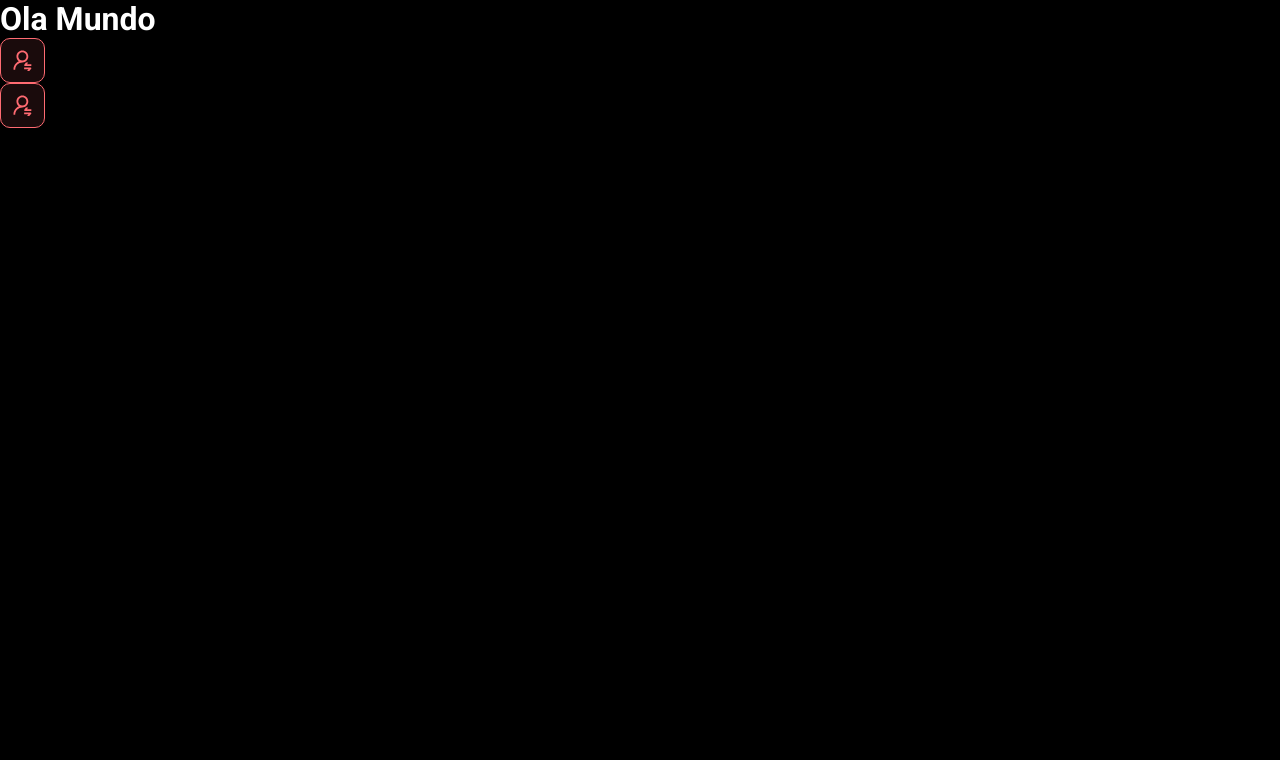
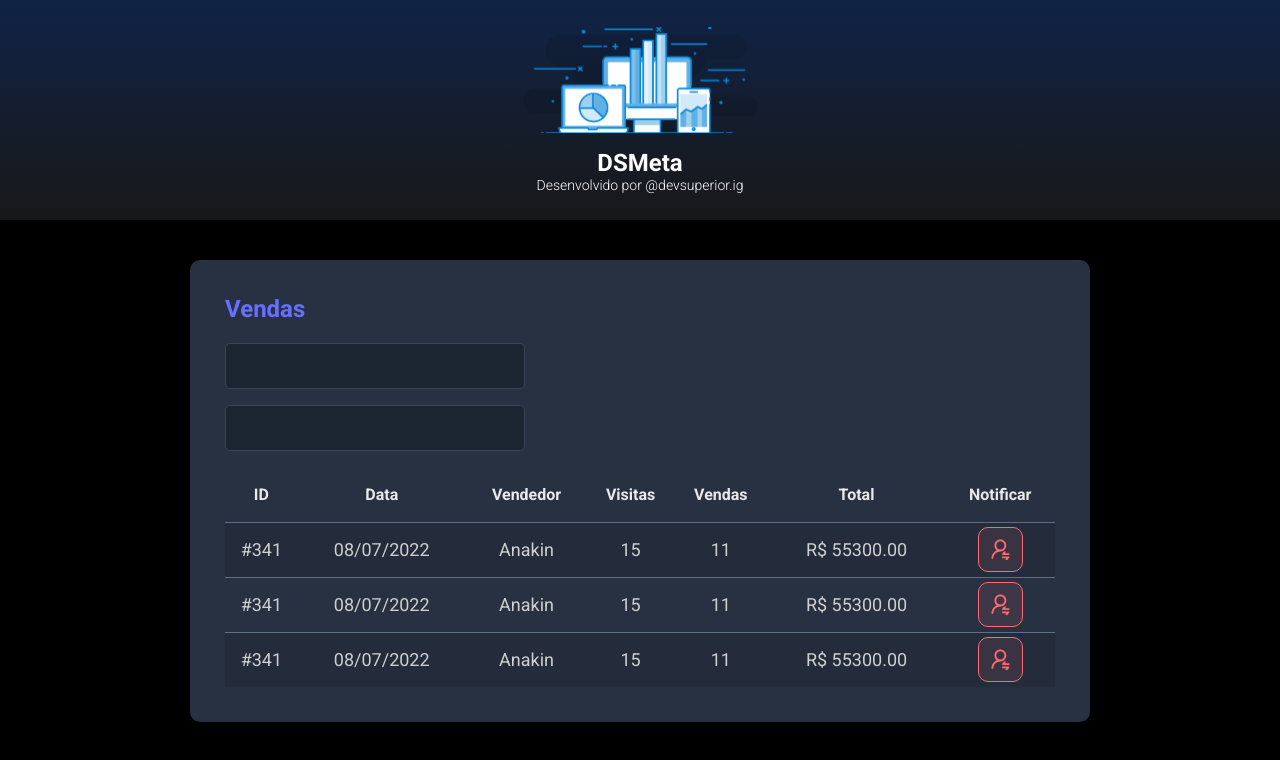
Before and after one commit to FrankDestro/Projeto-SDS5-FRANK-DSMeta, a React (Vite) app in the folder frontend/: page / in a window 1280 px wide. Shown: the top 760 px of the page. Built offline with nearby package versions, Linux system fonts and the light colour scheme.

Commit message:
Other Components

```diff
--- a/frontend/src/App.tsx
+++ b/frontend/src/App.tsx
@@ -1,12 +1,19 @@
-import NotificationButton from "./components/NotificationButton"
+
+import Header from "./components/Header"
+import SalesCard from "./components/SalesCard"
+
 
 function App() {
    return (
       <>
-         <h1> Ola Mundo </h1>
-         <NotificationButton></NotificationButton>
-         <NotificationButton></NotificationButton>
-
+         <Header />
+         <main>
+            <section id="sales">
+               <div className="dsmeta-container">
+                  <SalesCard/>
+               </div>
+            </section>
+         </main>
       </>
    )
 }
--- /dev/null
+++ b/frontend/src/components/Header/index.tsx
@@ -0,0 +1,17 @@
+import logo from '../../assets/img/logo.svg'
+
+function Header() {
+    return (
+        <header>
+            <div className="dsmeta-logo-container">
+                <img src={logo} alt="DSMeta" />
+                    <h1>DSMeta</h1>
+                    <p>Desenvolvido por
+                        <a href="http://www.instagram.com/devsuperior.ig"> @devsuperior.ig</a>
+                    </p>
+            </div>
+        </header>
+    )
+}
+
+export default Header
--- /dev/null
+++ b/frontend/src/components/Header/styles.css
@@ -0,0 +1,29 @@
+header {
+    background: linear-gradient(180deg, #102347 0%, #181818 100%);
+    height: 220px;
+    display: flex;
+    align-items: center;
+    justify-content: center;
+
+}
+
+
+.dsmeta-logo-container {
+    display: flex;
+    flex-direction: column;
+    align-items: center;
+}
+
+.dsmeta-logo-container img {
+    width: 235px;
+}
+
+.dsmeta-logo-container h1 {
+    margin-top: 15px;
+    font-size: 24px;
+}
+
+.dsmeta-logo-container p {
+    font-size: 14px;
+    font-weight: 300;
+}
--- /dev/null
+++ b/frontend/src/components/SalesCard/index.tsx
@@ -0,0 +1,77 @@
+import NotificationButton from '../NotificationButton'
+import './styles.css'
+
+function SalesCard() {
+    return (
+        <div className="dsmeta-card">
+            <h2 className="dsmeta-sales-title">Vendas</h2>
+            <div>
+                <div className="dsmeta-form-control-container">
+                    <input className="dsmeta-form-control" type="text" />
+                </div>
+                <div className="dsmeta-form-control-container">
+                    <input className="dsmeta-form-control" type="text" />
+                </div>
+            </div>
+            <div>
+                <table className="dsmeta-sales-table">
+                    <thead>
+                        <tr>
+                            <th className="hide-low-pix-992">ID</th>
+                            <th className="hide-low-pix-576">Data</th>
+                            <th>Vendedor</th>
+                            <th className="hide-low-pix-992">Visitas</th>
+                            <th className="hide-low-pix-992">Vendas</th>
+                            <th>Total</th>
+                            <th>Notificar</th>
+                        </tr>
+                    </thead>
+                    <tbody>
+                        <tr>
+                            <td className="hide-low-pix-992">#341</td>
+                            <td className="hide-low-pix-576"> 08/07/2022</td>
+                            <td>Anakin</td>
+                            <td className="hide-low-pix-992">15</td>
+                            <td className="hide-low-pix-992">11</td>
+                            <td>R$ 55300.00</td>
+                            <td>
+                                <div className="dsmeta-red-btn-container">
+                                 <NotificationButton />
+                                </div>
+                            </td>
+                        </tr>
+                        <tr>
+                            <td className="hide-low-pix-992">#341</td>
+                            <td className="hide-low-pix-576"> 08/07/2022</td>
+                            <td>Anakin</td>
+                            <td className="hide-low-pix-992">15</td>
+                            <td className="hide-low-pix-992">11</td>
+                            <td>R$ 55300.00</td>
+                            <td>
+                                <div className="dsmeta-red-btn-container">
+                                <NotificationButton />
+                                </div>
+                            </td>
+                        </tr>
+                        <tr>
+                            <td className="hide-low-pix-992">#341</td>
+                            <td className="hide-low-pix-576"> 08/07/2022</td>
+                            <td>Anakin</td>
+                            <td className="hide-low-pix-992">15</td>
+                            <td className="hide-low-pix-992">11</td>
+                            <td>R$ 55300.00</td>
+                            <td>
+                                <div className="dsmeta-red-btn-container">
+                                <NotificationButton />
+                                </div>
+                            </td>
+                        </tr>
+                    </tbody>
+                </table>
+            </div>
+        </div>
+
+    )
+}
+
+export default SalesCard
--- /dev/null
+++ b/frontend/src/components/SalesCard/styles.css
@@ -0,0 +1,97 @@
+.dsmeta-card {
+    background-color: #283142;
+    border-radius: 10px;
+    padding: 30px 10px;
+}
+
+.dsmeta-sales-title {
+    color: #676fff;
+    font-size: 24px;
+    margin-bottom: 20px;
+}
+
+.dsmeta-form-control-container {
+    margin-bottom: 16px;
+    max-width: 300px;
+}
+
+.dsmeta-form-control {
+    width: 100%;
+    height: 46px;
+    background-color: #1B2531;
+    border: 1px solid #384459;
+    border-radius: 5px;
+    color: #9AAABE;
+    padding: 0 20px;
+    font-size: 18px;
+}
+
+.dsmeta-sales-table {
+    width: 100%;
+    border-spacing: 0;
+    border-collapse: collapse;
+}
+
+.dsmeta-sales-table thead {
+    height: 55px;
+    font-size: 16px;
+    color: #E9E9E9;
+    font-weight: 700;
+}
+
+.dsmeta-sales-table tbody {
+    font-size: 14px;
+    font-weight: 400;
+    color: #CFCFCF;
+    text-align: center;
+}
+
+.dsmeta-sales-table tbody tr {
+    height: 74px;
+    border-top: 1px solid #5f6e82;
+}
+
+.dsmeta-sales-table tbody tr:hover>td {
+    background-color: #384459;
+}
+
+.dsmeta-sales-table tbody tr:nth-child(odd) {
+    background-color: #242C3B;
+}
+
+.dsmeta-red-btn-container {
+    display: flex;
+    justify-content: center;
+}
+
+.hide-low-pix-576 {
+    display: none;
+}
+
+.hide-low-pix-992 {
+    display: none;
+}
+
+@media (min-width: 576px) {
+    .hide-low-pix-576 {
+        display: table-cell;
+    }
+
+    .dsmeta-card {
+        padding: 35px;
+    }
+
+    .dsmeta-sales-table tbody tr {
+        height: 55px;
+    }
+
+    .dsmeta-sales-table tbody {
+        font-size: 18px;
+    }
+}
+
+@media (min-width: 992px) {
+    .hide-low-pix-992 {
+        display: table-cell;
+    }
+}
```
Also changed, not shown: frontend/src/assets/img/logo.svg (added).
